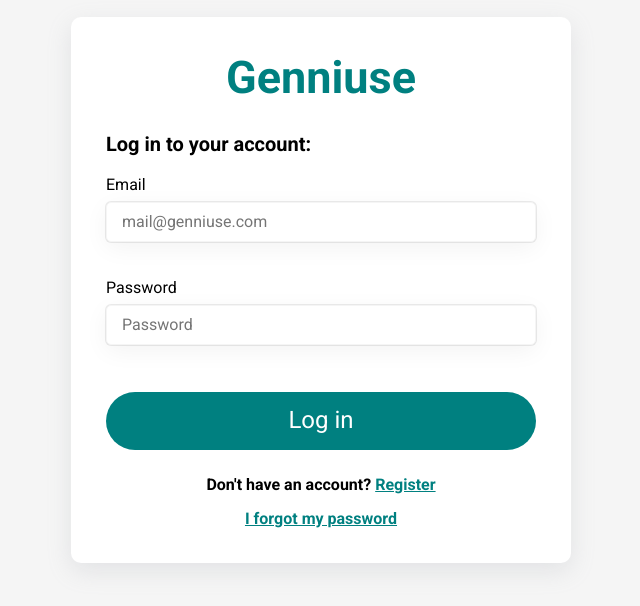
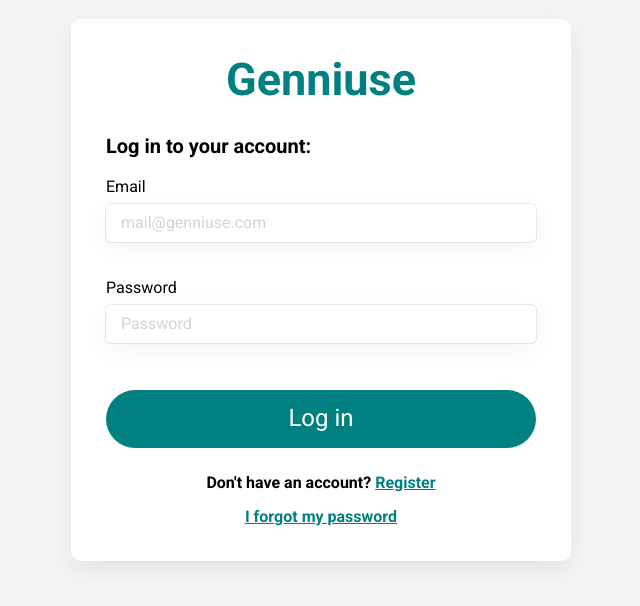
Before and after one commit to siniiitsa/login-geniusee, a React (Create React App) app: page /login in a window 1280 px wide. Shown: the part 110-716 px from the top of the page, without its empty margins (319-959 px from the left). Built offline with nearby package versions, Linux system fonts and the light colour scheme.

Commit message:
fix: TextInput improvements

```diff
--- a/src/components/core/TextInput/TextInput.module.scss
+++ b/src/components/core/TextInput/TextInput.module.scss
@@ -10,13 +10,14 @@
   width: 100%;
   padding: 10px 15px;
   border-radius: 5px;
-  border: 1px solid WhiteSmoke;
+  border: none;
   outline: none;
   box-shadow: rgba(0, 0, 0, 0.05) 0px 6px 24px 0px,
     rgba(0, 0, 0, 0.08) 0px 0px 0px 1px;
 
-  &Error {
-    outline: 2px solid Crimson;
+  &::placeholder {
+    color: LightGray;
+    font-weight: 400;
   }
 
   &:hover {
@@ -26,6 +27,18 @@
   &:focus {
     outline: 2px solid DimGray;
   }
+
+  &Error {
+    outline: 2px solid Crimson;
+
+    &:hover {
+      outline: 2px solid Crimson;
+    }
+
+    &:focus {
+      outline: 2px solid Crimson;
+    }
+  }
 }
 
 .error {
--- a/src/components/core/TextInput/TextInput.tsx
+++ b/src/components/core/TextInput/TextInput.tsx
@@ -23,19 +23,28 @@
   form,
   ...props
 }: IProps) => {
-  const error = form.errors[field?.name ?? ""];
+  const name: string | null = field?.name ?? null;
+  const error: string | null = name && form.errors[name];
+  const touched: boolean = name ? form.touched[name] : false;
+
+  const showError = error && touched;
 
   return (
     <div className={cn(s.wrapper, className)}>
-      {title && <span className={s.title}>{title}</span>}
+      {title && (
+        <label htmlFor={field?.name} className={s.title}>
+          {title}
+        </label>
+      )}
       <input
-        className={cn(s.input, error && s.inputError)}
+        id={field?.name}
+        className={cn(s.input, showError && s.inputError)}
         type={type}
         placeholder={placeholder}
         {...field}
         {...props}
       />
-      {error && <span className={s.error}>{error}</span>}
+      {showError && <span className={s.error}>{error}</span>}
     </div>
   );
 };
```
